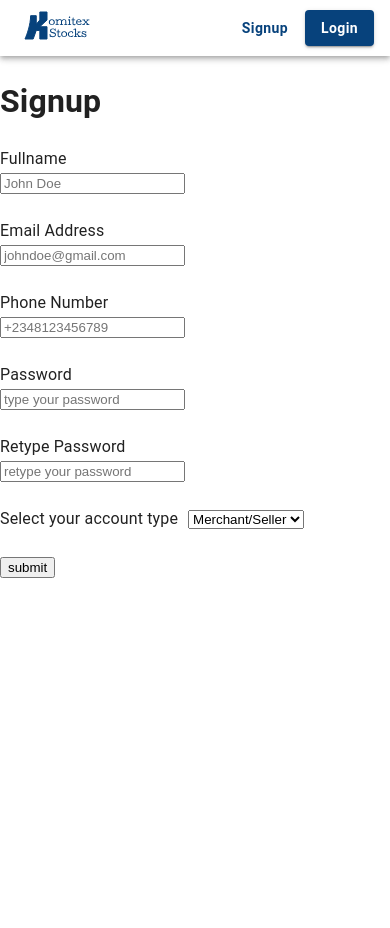
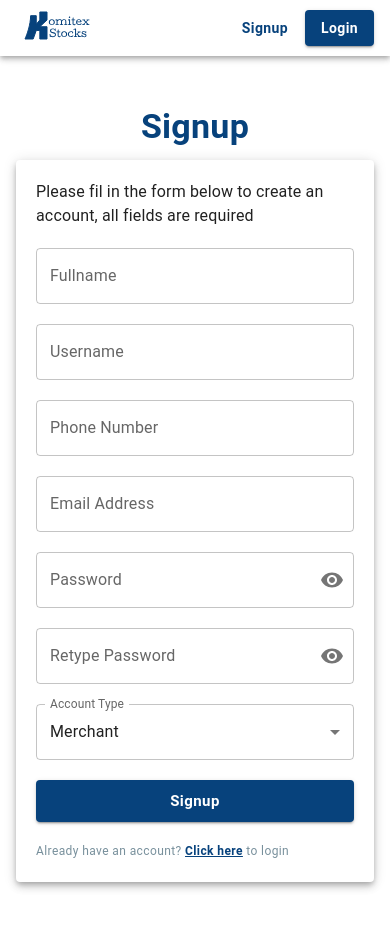
Before and after one commit to ovie009/komitex-stock, a React (Create React App) app: page /signup in a window 390 px wide. Shown: the top 928 px of the page. Before the commit the page ends 844 px from the top, so only its background shows below. Built offline with nearby package versions, Linux system fonts and the light colour scheme.

Commit message:
signup mobile design complete

```diff
--- a/src/components/common/SidebarLinks.jsx
+++ b/src/components/common/SidebarLinks.jsx
@@ -203,11 +203,6 @@ const SidebarLinks = ({setIsDrawerOpen}) => {
         }
     ]
 
-    function checkPathString(str, arr) {
-        const lowerStr = str.toLowerCase();
-        return arr.every((item) => item.toLowerCase() === lowerStr);
-    }
-
     const links = handleLinks();
 
     return links.map((link) => {
--- a/src/pages/common/Login.js
+++ b/src/pages/common/Login.js
@@ -65,7 +65,7 @@ const Login = () => {
         });
     }
 
-    console.log(userInfo);
+    // console.log(userInfo);
 
     const handleLogin = async () => {
 
--- a/src/pages/common/Signup.js
+++ b/src/pages/common/Signup.js
@@ -1,34 +1,95 @@
-import Input from "../../components/common/Input";
-import { useState, useEffect } from "react";
-import axios from "axios";
-import { useNavigate } from "react-router-dom";
-import getSessionToken from "../../utils/helpers/getSessionToken";
+import { useState, useEffect, useContext } from "react"
+import { Link, useNavigate } from "react-router-dom";
+import startSession from "../../utils/auth/startSession";
+import { AccountTypeContext } from "../../App";
+import { Typography, Container, Paper, Box, TextField, Button, IconButton, InputAdornment, OutlinedInput, InputLabel, FormControl, MenuItem, Select } from "@mui/material";
+import { Visibility, VisibilityOff } from "@mui/icons-material";
+import getUser from "../../utils/auth/getUser";
 
 const Signup = () => {
+    // use navigate
+    const navigate = useNavigate();
+    // state to check if fullname field is empty
+    const [wrongFullname, setWrongFullname] = useState(false);
+    // state to indicate wrong username or empty username
+    const [wrongUsername, setWrongUsername] = useState(false);
+    // state to indicate wrong phone number
+    const [wrongPhoneNumber, setWrongPhoneNumber] = useState(false);
+    // state to indicate wrong email
+    const [wrongEmail, setWrongEmail] = useState(false);
+    // state to indicate wrong password
+    const [wrongPassword, setWrongPassword] = useState(false);
+    // state to indicate wrong password
+    const [wrongRetypePassword, setWrongRetypePassword] = useState(false);
+    // state to control password visibility
+    const [showPassword, setShowPassword] = useState(false);
+    // state to control visibility or retyped password
+    const [showRetypedPassword, setShowRetypedPassword] = useState(false);
 
-    const navigate = useNavigate();
+    // toggle password visibility
+    const handleClickShowPassword = () => setShowPassword(show => !show);
 
-    // state to store user info
+    // toggle retype password visibility
+    const handleClickShowRetypedPassword = () => setShowRetypedPassword(show => !show);
+
+    // function to prevent default behaviour on mousedown on password input
+    const handleMouseDownPassword = (event) => {
+      event.preventDefault();
+    };
+
+    // get accoutn type
+    const {accountType, setAccountType} = useContext(AccountTypeContext);
+
+    // if accounttype has been set, redirect user to homepage
+    useEffect(() => {
+        if (accountType !== null) {
+            // navigate to home page
+            navigate('/Home');
+        }
+    })
+
+    // user info state
     const [userInfo, setUserInfo] = useState({
         fullname: '',
+        username: '',
+        phone_number: '',
         email_address: '',
-        phone_number: '',
+        account_type: 'Merchant',
         password: '',
         retype_password: '',
-        account_type: 'Merchant'
     });
 
-    useEffect(() => {
-        const session_token = getSessionToken();
-        if (session_token) {
-            navigate('/');
+    // function to clear error indication from input field
+    const clearError = (name) => {
+        switch (name) {
+            case 'fullname':
+                if (wrongFullname === true) setWrongFullname(false);
+                break;
+
+            case 'username':
+                if (wrongUsername === true) setWrongUsername(false);
+                break;
+
+            case 'phone_number':
+                if (wrongPhoneNumber === true) setWrongPhoneNumber(false);
+                break;
+
+            case 'email_address':
+                if (wrongEmail === true) setWrongEmail(false);
+                break;
+
+            case 'password':
+                if (wrongPassword === true) setWrongPassword(false);
+                break;
+
+            case 'retype_password':
+                if (wrongRetypePassword === true) setWrongRetypePassword(false);
+                break;
+
+            default:
+                break;
         }
-    });
-
-    // state to store response data from server
-    const [responseData, setResponseData] = useState('');
-
-    console.log(responseData);
+    }
 
     // function to handle input change and set userInfo object
     const handleChange = (event) => {
@@ -36,97 +97,220 @@ const Signup = () => {
         let name = event.target.name;
         let value = event.target.value;
 
+        clearError(name);
+
         // set user info
         setUserInfo({
             ...userInfo,
             [name]: value
         });
-
     }
 
-    const inputFeilds = [
+    const checkEmptyKeys = (obj) => {
+        for (let key in obj) {
+          if (obj[key] === '') {
+            return true;
+          }
+        }
+        return false;
+    }
+
+    console.table(userInfo);
+
+    // handle user signup
+    const handleSignup = async () => {
+
+        if (checkEmptyKeys(userInfo)) {
+            if (userInfo.fullname === '') setWrongFullname(true);
+            if (userInfo.username === '') setWrongUsername(true);
+            if (userInfo.phone_number === '') setWrongPhoneNumber(true);
+            if (userInfo.email_address === '') setWrongEmail(true);
+            if (userInfo.password === '') setWrongPassword(true);
+            if (userInfo.retype_password === '') setWrongRetypePassword(true);
+            return; // end function
+        }
+
+        let response = await getUser(userInfo);
+
+        if (response) {
+            if (response === 'incorrect password') {
+                return setWrongPassword(true);
+            } else if (response === 'user doesn\'t exist') {
+                return setWrongEmail(true);
+            }
+
+            startSession(response);
+            setAccountType(response.account_type);
+            window.location.reload();
+        }
+    }
+
+    const inputs = [
         {
-            id: 'fullname',
+            error: wrongFullname,
             label: 'Fullname',
-            type: 'text',
             name: 'fullname',
-            placeholder: 'John Doe'
         },
         {
-            id: 'email',
-            label: 'Email Address',
-            type: 'email',
-            name: 'email_address',
-            placeholder: 'johndoe@gmail.com'
+            error: wrongUsername,
+            label: 'Username',
+            name: 'username',
         },
         {
-            id: 'phone_number',
+            error: wrongPhoneNumber,
             label: 'Phone Number',
-            type: 'number',
             name: 'phone_number',
-            placeholder: '+2348123456789'
         },
         {
-            id: 'password',
+            error: wrongEmail,
+            label: 'Email Address',
+            name: 'email_address',
+        }
+    ];
+
+    console.log(wrongRetypePassword);
+
+    const passwordInputs = [
+        {
+            error: wrongPassword,
             label: 'Password',
-            type: 'password',
             name: 'password',
-            placeholder: 'type your password'
+            passwordVisibility: showPassword,
+            setPasswordVisibility: handleClickShowPassword
         },
         {
-            id: 'retype_password',
+            error: wrongRetypePassword,
             label: 'Retype Password',
-            type: 'password',
             name: 'retype_password',
-            placeholder: 'retype your password'
-        },
+            passwordVisibility: showRetypedPassword,
+            setPasswordVisibility: handleClickShowRetypedPassword,
+        }
     ]
 
-    const submitUserInfo = async (event) => {
-        event.preventDefault();
-        // console.table(userInfo);
+    return (
+        <Container maxWidth="xl">
+            <Box
+                py="50px"
+                sx={{
+                    display: 'flex',
+                    flexDirection: 'column',
+                    alignItems: 'center',
+                    justifyContent: 'flex-start',
+                    width: '100%',
+                    maxWidth: '400px',
+                    height: 'fit-content',
+                }}
+            >
+                <Typography
+                    fontWeight={'bold'}
+                    variant="h4"
+                    gutterBottom
+                    sx={{
+                        color: 'komitexLight.main',
+                    }}
+                >
+                    Signup
+                </Typography>
+                <Paper
+                    elevation={5}
+                    sx={{
+                        width: '100%',
+                        height: 'fit-content',
+                        padding: '20px',
+                        display: 'flex',
+                        flexFlow: 'column',
+                        gap: '20px',
+                    }}
+                >
+                    <Typography variant="body1">
+                        Please fil in the form below to create an account, all fields are required
+                    </Typography>
+                    {inputs.map((input, index) => (
+                        <TextField
+                            key={index}
+                            error={input.error}
+                            label={input.label}
+                            variant="outlined"
+                            onChange={event => handleChange(event)}
+                            id={input.name}
+                            fullWidth
+                            color="komitexLight"
+                            inputProps={{
+                                name: `${input.name}`,
+                            }}
+                        />
+                    ))}
 
-        try {
-            const response = await axios.post(`http://localhost/komitexstock/api/pages/${userInfo.account_type}/signup.php`, userInfo);
+                    {passwordInputs.map((input, index) => (
+                        <FormControl key={index} sx={{width: '100%' }} variant="outlined">
+                            <InputLabel htmlFor="password">{input.label}</InputLabel>
+                            <OutlinedInput
+                                error={input.error}
+                                id={input.name}
+                                label={input.label}
+                                type={input.passwordVisibility ? 'text' : 'password'}
+                                color="komitexLight"
+                                onChange={event => handleChange(event)}
+                                endAdornment={
+                                    <InputAdornment position="end">
+                                    <IconButton
+                                        aria-label="toggle password visibility"
+                                        onClick={input.setPasswordVisibility}
+                                        onMouseDown={handleMouseDownPassword}
+                                        edge="end"
+                                    >
+                                        {input.passwordVisibility ? <VisibilityOff /> : <Visibility />}
+                                    </IconButton>
+                                    </InputAdornment>
+                                }
+                                inputProps={{
+                                    name: `${input.name}`,
+                                }}
+                            />
+                        </FormControl>
+                    ))}
 
-            setResponseData(response.data);
-            console.log(response.data);
+                    <FormControl fullWidth>
+                        <InputLabel id="demo-simple-select-label">Account Type</InputLabel>
+                        <Select
+                            labelId="demo-simple-select-label"
+                            id="account_type"
+                            value={userInfo.account_type}
+                            label="Account Type"
+                            onChange={event => handleChange(event)}
+                            inputProps={{
+                                name: 'account_type',
+                            }}
+                        >
+                        <MenuItem value={"Logistics"}>Logistics</MenuItem>
+                        <MenuItem value={"Staff"}>Staff</MenuItem>
+                        <MenuItem value={"Merchant"}>Merchant</MenuItem>
+                        </Select>
+                    </FormControl>
 
-        } catch (error) {
-            console.error(error);
-        }
-
-    }
-
-    return (
-        <>
-            <h1>Signup</h1>
-            <form onSubmit={event => submitUserInfo(event)} action="" className="signup_form">
-                {
-                    inputFeilds.map(inputField => (
-                        <Input
-                            key={inputField.id}
-                            id={inputField.id}
-                            label={inputField.label}
-                            type={inputField.type}
-                            name={inputField.name}
-                            placeholder={inputField.placeholder}
-                            handleChange={handleChange}
-                        />
-                    ))
-                }
-                <label style={{marginRight: '10px'}} htmlFor="account_type">Select your account type</label>
-                <select defaultValue={userInfo.account_type} name="account_type" id="account_type" onChange={event => handleChange(event)} required >
-                    <option value="Logistics">Logistics</option>
-                    <option value="Merchant">Merchant/Seller</option>
-                    <option value="Staff">Staff</option>
-                </select>
-                <br />
-                <br />
-                <button type="submit">submit</button>
-            </form>
-        </>
-    );
+                    <Button
+                        size="large"
+                        fullWidth
+                        color="komitexLight"
+                        sx={{
+                            fontWeight: 'bold',
+                            color: 'white',
+                            textTransform: 'capitalize',
+                        }}
+                        variant="contained"
+                        onClick={handleSignup}
+                    >
+                        Signup
+                    </Button>
+                    <Typography variant="caption" sx={{
+                        color: 'komitexLight.muted',
+                    }}>
+                        Already have an account? <Link to="/signup" style={{color: "#07427C", textDecoration: 'underline', fontWeight: 'bold'}}>Click here</Link> to login
+                    </Typography>
+                </Paper>
+            </Box>
+        </Container>
+    )
 }
 
-export default Signup;
+export default Signup
```
Also changed, not shown: src/utils/auth/signupNewUser.js (added, +13 -0 lines).
